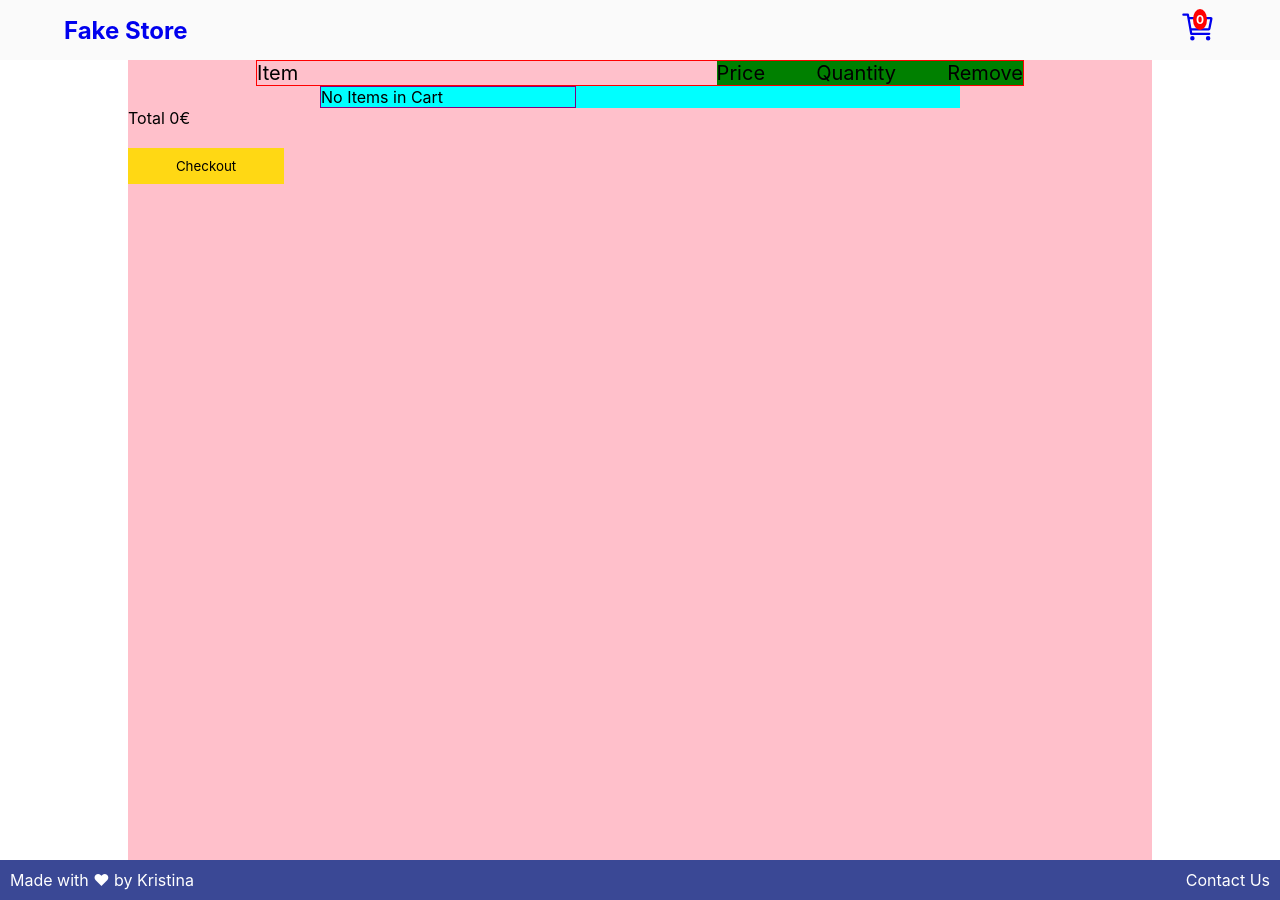
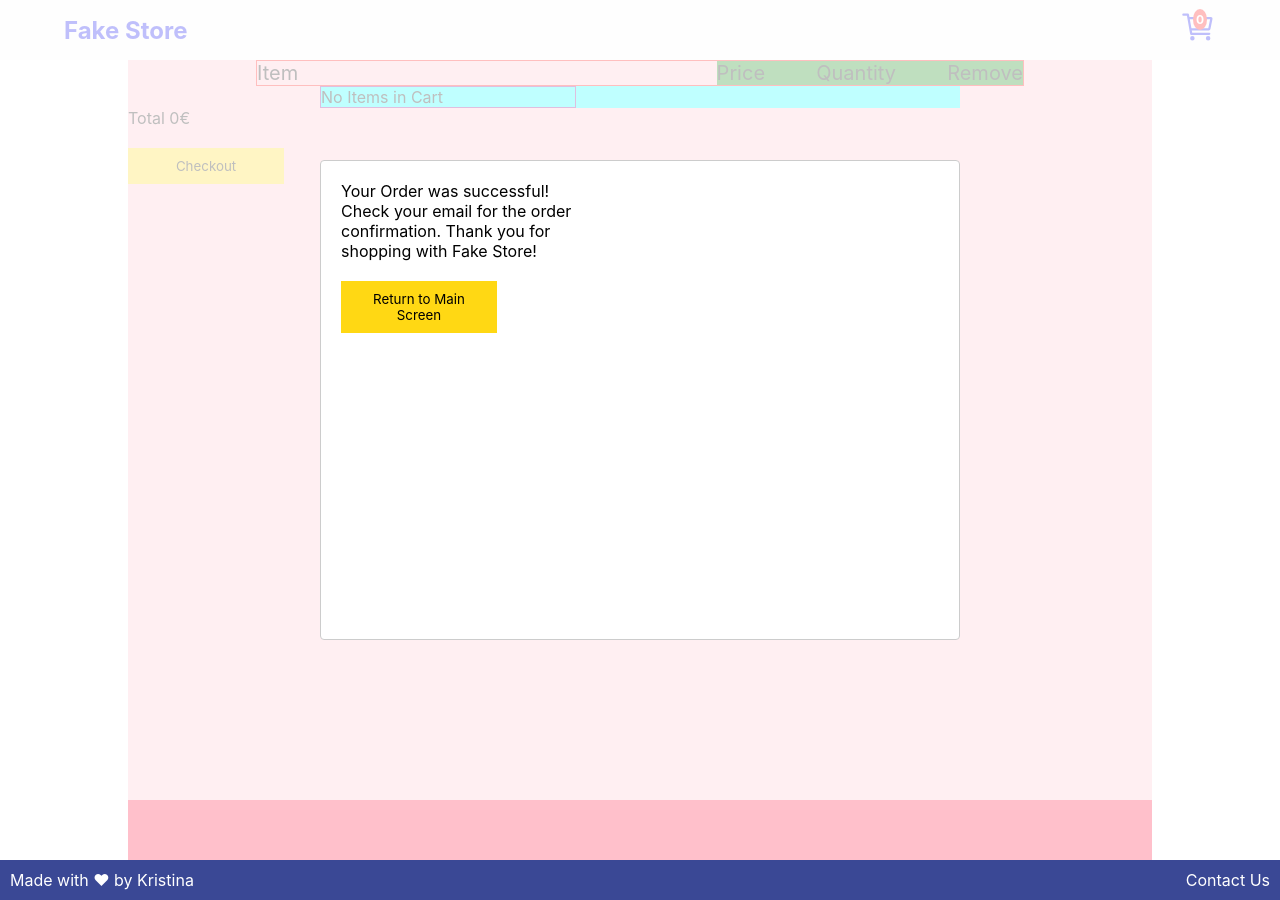
Before and after one commit to d3viniti/unit5FakeStore, a React (Vite) app: page /checkout in a window 1280 px wide. Both pictures are taken after a click on the button "Checkout". Built offline with nearby package versions, Linux system fonts and the light colour scheme.

Commit message:
created modal, need to finish styling

```diff
--- a/package.json
+++ b/package.json
@@ -14,6 +14,7 @@
     "react": "^18.2.0",
     "react-dom": "^18.2.0",
     "react-icons": "^4.8.0",
+    "react-modal": "^3.16.1",
     "react-router-dom": "^6.11.2"
   },
   "devDependencies": {
--- a/src/pages/CheckoutPage/CheckoutPage.jsx
+++ b/src/pages/CheckoutPage/CheckoutPage.jsx
@@ -2,6 +2,8 @@ import React, {useContext, useState, useEffect} from 'react'
 import './CheckoutPage.css'
 import { CartContext } from '../../contexts/CartContext/CartContext';
 import CartItem from '../../components/CartItem/CartItem';
+import Modal from 'react-modal';
+import { Link } from 'react-router-dom';
 
 
 function CheckoutPage() {
@@ -15,6 +17,25 @@ function CheckoutPage() {
   //assign it to useEffect
   const [cartTotal, setCartTotal] = useState([])
 
+
+  //create state to control modal
+  const [isOpen, setIsOpen] = useState(false)
+
+  const customStyles = {
+    content: {
+      top: '50%',
+      left: '50%',
+      right: 'auto',
+      bottom: 'auto',
+      marginRight: '-50%',
+      transform: 'translate(-50%, -50%)',
+      width: '50vw',
+      height: '60vh'
+    },
+  };
+
+  // Make sure to bind modal to your appElement (https://reactcommunity.org/react-modal/accessibility/)
+Modal.setAppElement(document.getElementById('root'));
 
   useEffect(
     //total needs to be calculated every time theres is a change in CartTotal
@@ -65,7 +86,27 @@ function CheckoutPage() {
         </div>
       </div>
       <p>Total {cartTotal}€</p>
-      <button >Checkout</button>
+      <button
+      onClick={()=>setIsOpen(true)}>Checkout</button>
+      <Modal
+        isOpen={isOpen}
+        onRequestClose={()=>setIsOpen(false)}
+        style={customStyles}
+        contentLabel="Order Successful!"
+      >
+        {/* <button onClick={closeModal}>close</button> */}
+        <p>
+        Your Order was successful!
+
+
+
+Check your email for the order confirmation. Thank you for shopping with Fake Store!
+        </p>
+          <Link to='/'>
+          <button className='home-btn'>Return to Main Screen</button>
+          {/* need to Link this button and route to home */}
+          </Link>
+      </Modal>
     </div>
   )
 }
--- a/src/pages/CheckoutPage/Checkoutpage.css
+++ b/src/pages/CheckoutPage/Checkoutpage.css
@@ -37,3 +37,10 @@
     /* how can I make these items stretch to fit the length of the parent? */
 
 }
+
+
+.Modal{
+    display: flex;
+    justify-content: center;
+    align-items: center;
+}
```
Also changed, not shown: 1 other file (tests, documents, lock files or other folders).
